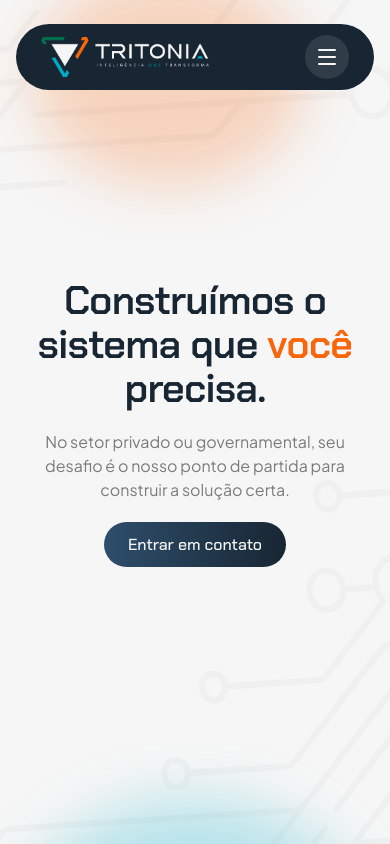
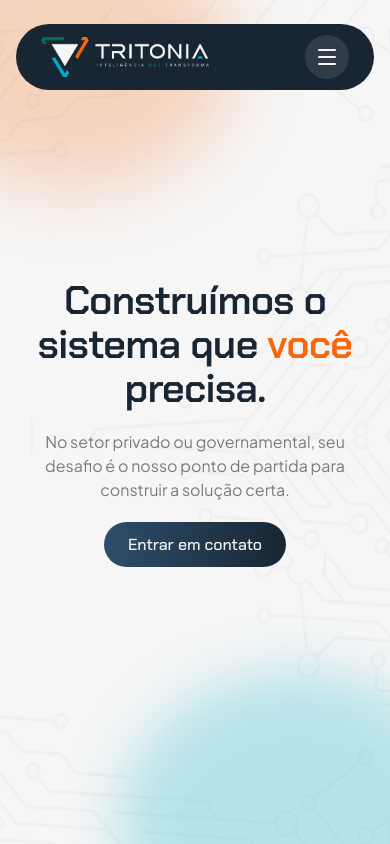
Before and after one commit to gabrielnobre-tritonia/website-tritonia, a Next.js app: page / in a window 390 px wide. Shown: the top 844 px of the page. Built offline with nearby package versions, Linux system fonts and the light colour scheme.

Commit message:
feat(layout): ajusta o fundo do hero e a barra de rolagem
Elipses de brilho proporcionais à tela e rede de linhas menor no
mobile. Barra de rolagem fina e translúcida nos dois temas.

```diff
--- a/app/globals.css
+++ b/app/globals.css
@@ -85,6 +85,10 @@
   --menubar-border: transparent;
   --menubar-shadow: 0 0 0 0 transparent;
   --menubar-blur: 0px;
+
+  /* Barra de rolagem: fina e translúcida, escura sobre o fundo claro. */
+  --scrollbar-thumb: rgb(24 38 51 / 0.25);
+  --scrollbar-thumb-hover: rgb(24 38 51 / 0.5);
 }
 
 /* Tema escuro. Só redefine o que muda por tema. */
@@ -116,6 +120,10 @@
   --menubar-border: rgb(255 255 255 / 0.19);
   --menubar-shadow: 0 8px 6.8px rgb(0 0 0 / 0.08);
   --menubar-blur: 13.7px;
+
+  /* Barra de rolagem: clara e translúcida sobre o fundo escuro. */
+  --scrollbar-thumb: rgb(255 255 255 / 0.2);
+  --scrollbar-thumb-hover: rgb(255 255 255 / 0.4);
 }
 
 @theme inline {
@@ -226,6 +234,37 @@ body {
   background: var(--background);
   color: var(--foreground);
   font-family: var(--font-sans);
+}
+
+/* Barra de rolagem minimalista: 6px, sem trilho e com a ponta arredondada; o
+   polegar fica translúcido e ganha contraste ao passar o mouse. WebKit/Blink
+   usam os pseudo-elementos; Firefox, as propriedades padrão (que, no Chrome,
+   anulariam o estilo acima, por isso só valem onde o pseudo-elemento não existe).
+   Os carrosséis que escondem a barra (`scrollbar-width: none`) não são afetados. */
+*::-webkit-scrollbar {
+  width: 10px;
+  height: 6px;
+}
+
+*::-webkit-scrollbar-track,
+*::-webkit-scrollbar-corner {
+  background: transparent;
+}
+
+*::-webkit-scrollbar-thumb {
+  background-color: var(--scrollbar-thumb);
+  border-radius: 9999px;
+}
+
+*::-webkit-scrollbar-thumb:hover {
+  background-color: var(--scrollbar-thumb-hover);
+}
+
+@supports not selector(::-webkit-scrollbar) {
+  * {
+    scrollbar-width: thin;
+    scrollbar-color: var(--scrollbar-thumb) transparent;
+  }
 }
 
 /* Especificações de animações */
--- a/components/hero-background.tsx
+++ b/components/hero-background.tsx
@@ -10,21 +10,31 @@ export function HeroBackground() {
   return (
     <div
       aria-hidden="true"
-      className="pointer-events-none absolute inset-0 overflow-hidden bg-(image:--hero-network) bg-cover bg-center"
+      className="pointer-events-none absolute inset-0 overflow-hidden bg-(image:--hero-network) bg-cover bg-center max-md:bg-none"
     >
+      {/* Abaixo de `md` a rede é menor: blocos de 200% da largura, empilhados e centralizados. Cada bloco par é espelhado na vertical, para as linhas continuarem na emenda (a rede não repete sem costura). */}
+      <div className="absolute top-0 left-1/2 flex w-[200%] -translate-x-1/2 flex-col md:hidden">
+        {[0, 1, 2, 3].map((tile) => (
+          <div
+            key={tile}
+            className={`aspect-[1440/804] w-full bg-(image:--hero-network) bg-cover ${tile % 2 ? "-scale-y-100" : ""}`}
+          />
+        ))}
+      </div>
+
       <Image
         src="/backgrounds/ellipse-orange.svg"
         alt=""
         width={1010}
         height={856}
-        className="absolute top-[-240] left-[-180] h-auto w-[70.139%] min-w-96 max-w-none translate-x-[-6.04%] translate-y-[-25.7%] select-none"
+        className="absolute top-[-240] left-[-180] h-auto w-[70.139%] max-w-none min-w-96 translate-x-[-6.04%] translate-y-[-25.7%] select-none max-md:top-0 max-md:left-0 max-md:w-[120%] max-md:min-w-0 max-md:-translate-x-[35%] max-md:-translate-y-[35%]"
       />
       <Image
         src="/backgrounds/ellipse-blue.svg"
         alt=""
         width={1238}
         height={1092}
-        className="absolute right-40 bottom-0 h-auto w-[85.972%] min-w-120 max-w-none translate-x-[41.92%] translate-y-[76.01%] select-none"
+        className="absolute right-40 bottom-0 h-auto w-[85.972%] max-w-none min-w-120 translate-x-[41.92%] translate-y-[76.01%] select-none max-md:right-0 max-md:w-[120%] max-md:min-w-0 max-md:translate-x-[30%] max-md:translate-y-[45%]"
       />
     </div>
   );
```
